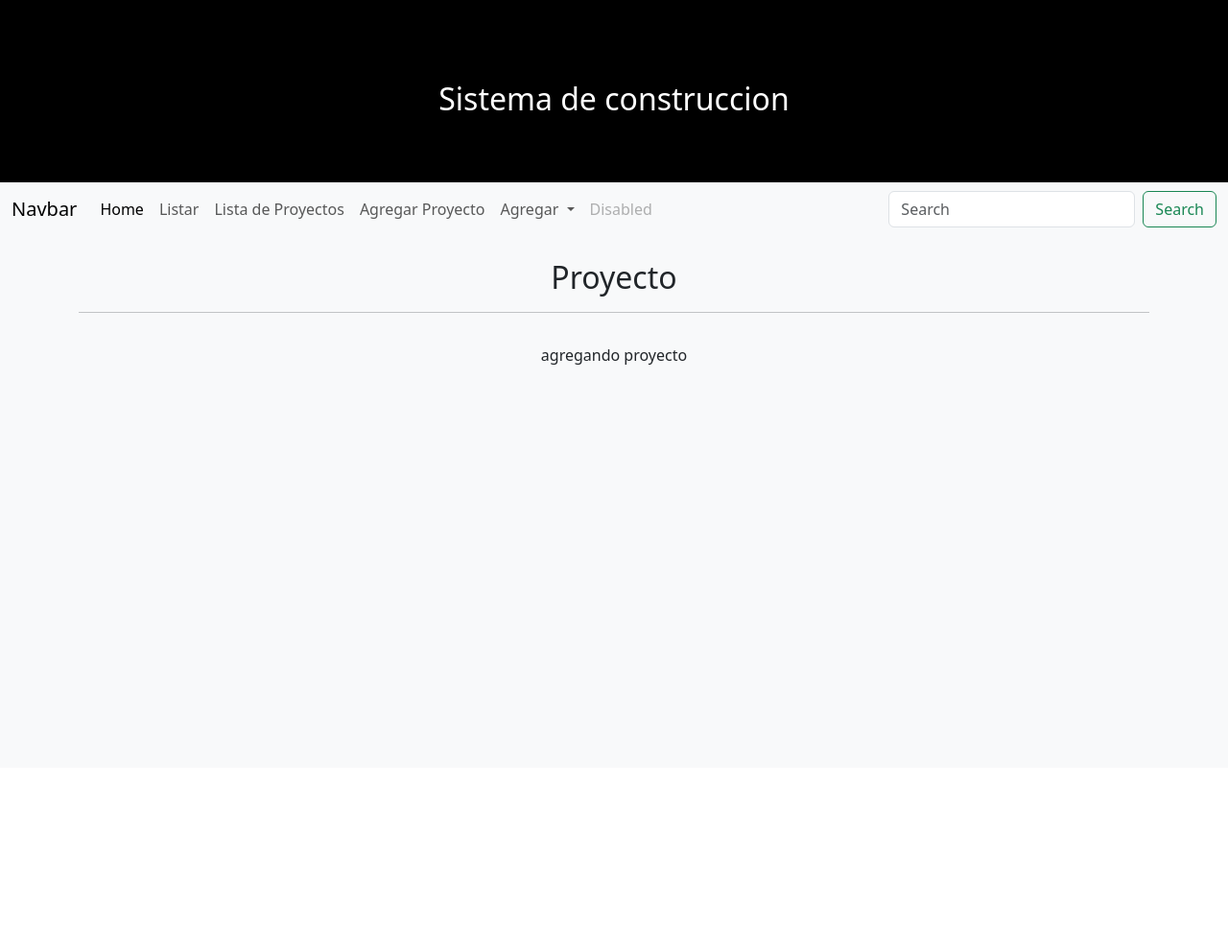
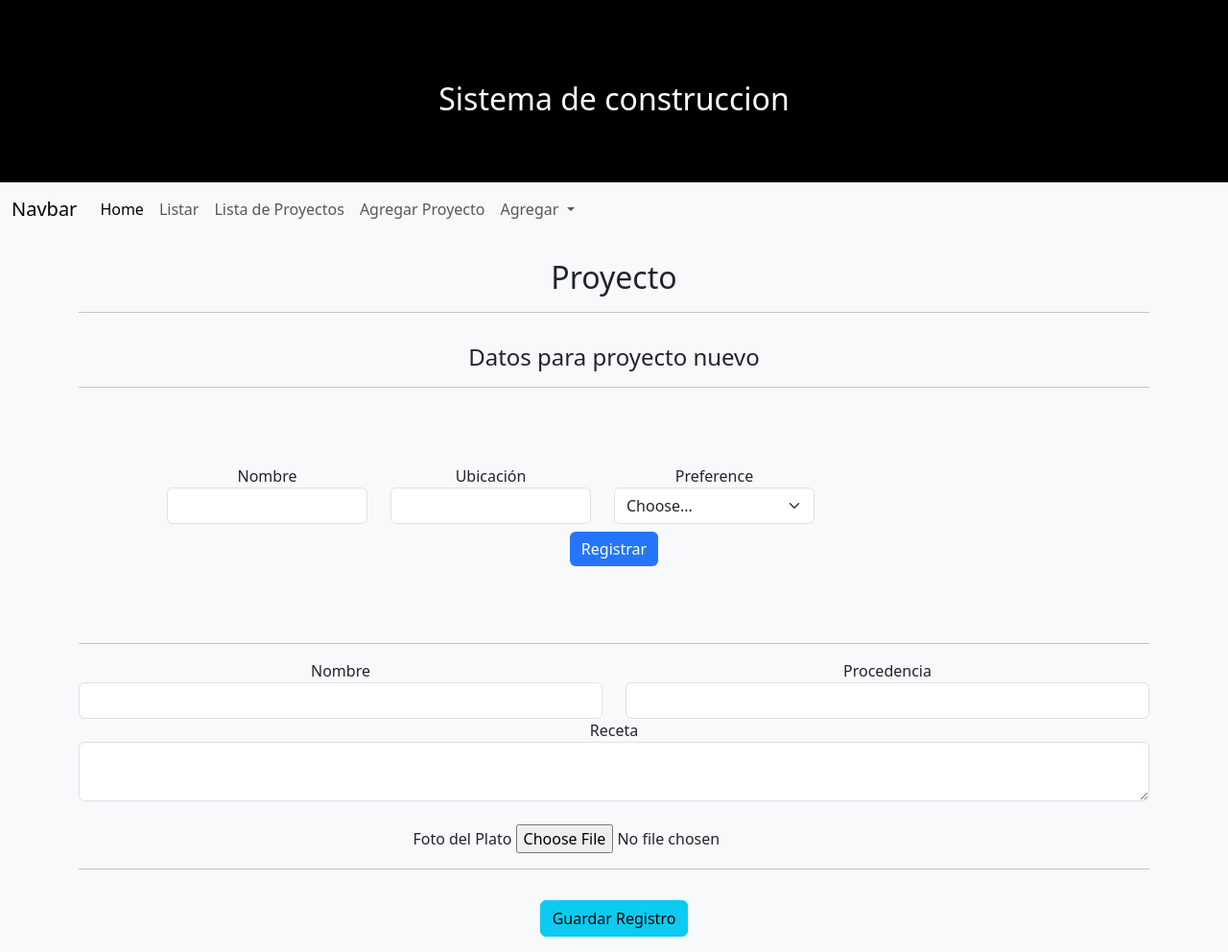
Before and after one commit to Mariolyy/ProyectoFinalWeb3Flask, a Flask app: page /agregarproyecto in a window 1280 px wide. Shown: the whole page at 96% size. Before the commit the page ends 380 px from the top, so only its background shows below. Run offline with Flask 3, Linux system fonts and the light colour scheme.

Commit message:
Iniciando formulario de registro

```diff
--- a/app/static/css/estilos.css
+++ b/app/static/css/estilos.css
@@ -39,3 +39,7 @@
     .btn-primary:hover {
       background-color: #6a11cb;
     }
+
+    .form-agregar-proyecto {
+      margin: 5rem;
+    }
--- a/app/templates/public/Navbar.html
+++ b/app/templates/public/Navbar.html
@@ -41,14 +41,7 @@
               <li><a class="dropdown-item" href="#">Something else here</a></li>
             </ul>
           </li>
-          <li class="nav-item">
-            <a class="nav-link disabled" aria-disabled="true">Disabled</a>
-          </li>
         </ul>
-        <form class="d-flex" role="search">
-          <input class="form-control me-2" type="search" placeholder="Search" aria-label="Search"/>
-          <button class="btn btn-outline-success" type="submit">Search</button>
-        </form>
       </div>
     </div>
   </nav>
--- a/app/templates/public/agregarProyecto.html
+++ b/app/templates/public/agregarProyecto.html
@@ -4,7 +4,63 @@
 {% block agregarproyecto %}
 
     <section>
-        agregando proyecto
+        <h4>Datos para proyecto nuevo</h4>
+        <hr>
+        <form class="row gy-2 gx-3 align-items-center form-agregar-proyecto">
+            <div class="row">
+                <div class="col col-lg-3">
+                  <label for="autoSizingInput">Nombre</label>
+                  <input type="text" class="form-control" id="autoSizingInput">
+                </div>
+                <div class="col col-lg-3">
+                    <label for="autoSizingInputGroup">Ubicación</label>
+                    <input type="text" class="form-control" id="autoSizingInputGroup">
+                </div>
+                <div class="col col-lg-3">
+                  <label for="autoSizingSelect">Preference</label>
+                  <select class="form-select" id="autoSizingSelect">
+                    <option selected>Choose...</option>
+                    <option value="1">One</option>
+                    <option value="2">Two</option>
+                    <option value="3">Three</option>
+                  </select>
+                </div>
+            </div>
+            <div class="col">
+              <button type="submit" class="btn btn-primary">Registrar</button>
+            </div>
+          </form>
+
+        <hr>
+        <form action="" method="POST" class="mb-3" autocomplete="off" enctype="multipart/form-data">
+            <div class="row">
+                <div class="col">
+                    <label for="nombre">Nombre</label>
+                    <input type="text" name="nombre" class="form-control" required>
+                </div>
+                <div class="col">
+                    <label for="procedencia">Procedencia</label>
+                    <input type="text" name="procedencia" class="form-control" required>
+                </div>
+            </div>
+
+            <div class="row">
+                <div class="col">
+                    <label for="receta">Receta</label>
+                    <textarea name="receta" class="form-control" required></textarea>
+                </div>
+            </div>
+
+            <div class="row mt-4">
+                <div class="col">
+                    <label for="foto">Foto del Plato</label>
+                    <input type="file" name="foto" class="form-control-file" accept="image/*" required>
+                </div>
+            </div>
+            <hr>
+
+            <input class="button-primary mt-3 btn btn-info btn-block bold" type="submit" value="Guardar Registro">
+        </form>
     </section>
 
 {% endblock %}
```
